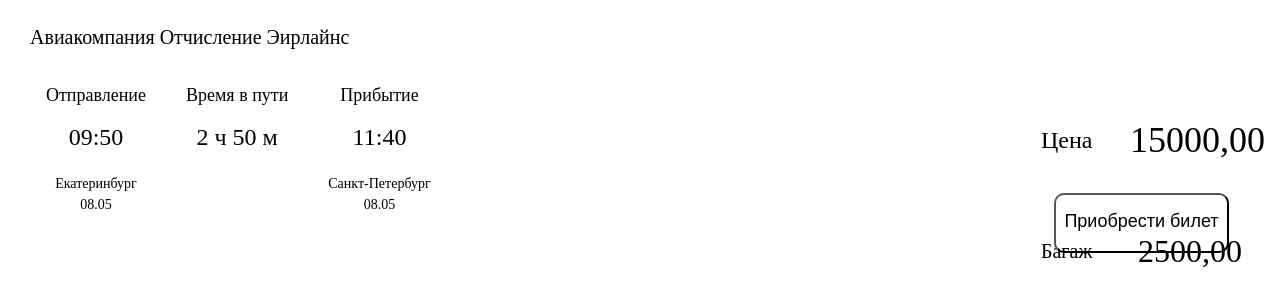
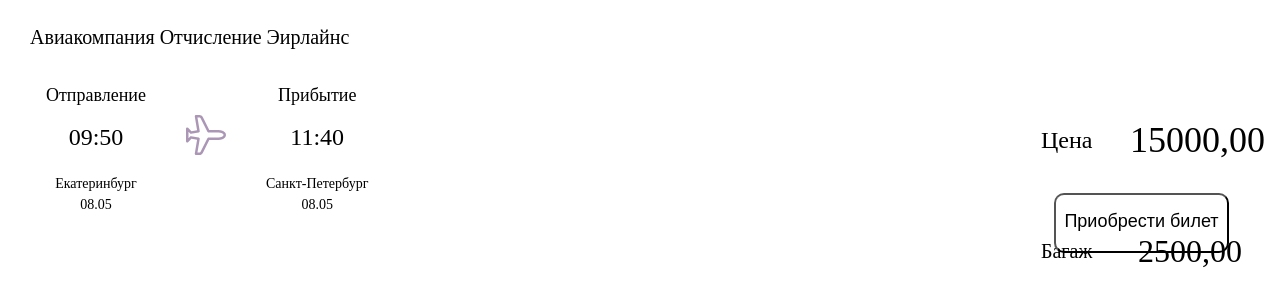
Before and after one commit to Marina-Kits/SkyBooker-project, a Django app: template skybooker/templates/main/ticket.html in a window 1280 px wide. Shown: the top 306 px of the page. Run offline with Django 5.2, Linux system fonts and the light colour scheme; the template is opened without the code that fills it: values that come from a table or form of the project are taken from there, others are empty; data comes from the database, SQL or seed files in the repository; parts of the project's set-up code (start-up, migrations or seed data) failed here and were passed over.

Commit message:
update flight ticket template

```diff
--- a/skybooker/templates/main/ticket.html
+++ b/skybooker/templates/main/ticket.html
@@ -11,9 +11,8 @@
                 <p class="ticket-time">{{ flight.departure_time|time:"H:i" }}</p>
                 <p class="ticket-city-date">{{ flight.departure_airport.city }}<br>{{ flight.departure_time|date:"d.m" }}</p>
             </div>
-            <div class="ticket-travel-time-container">
-                <span>Время в пути</span>
-                <p class="ticket-time">2 ч 50 м</p>
+            <div class="plane-container">
+                <img src="{% static 'img/airplane.svg' %}" width="40px">
             </div>
             <div class="ticket-arrival-info">
                 <span>Прибытие</span>
```
